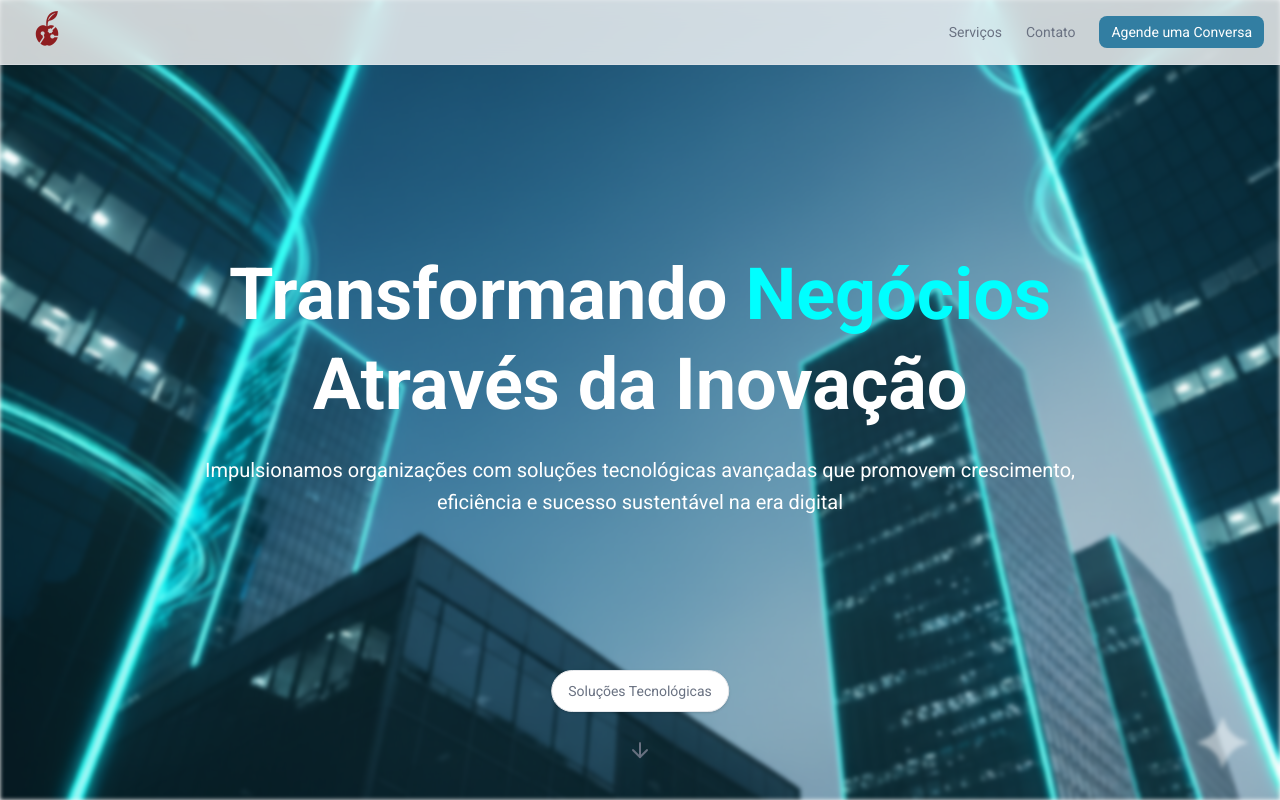
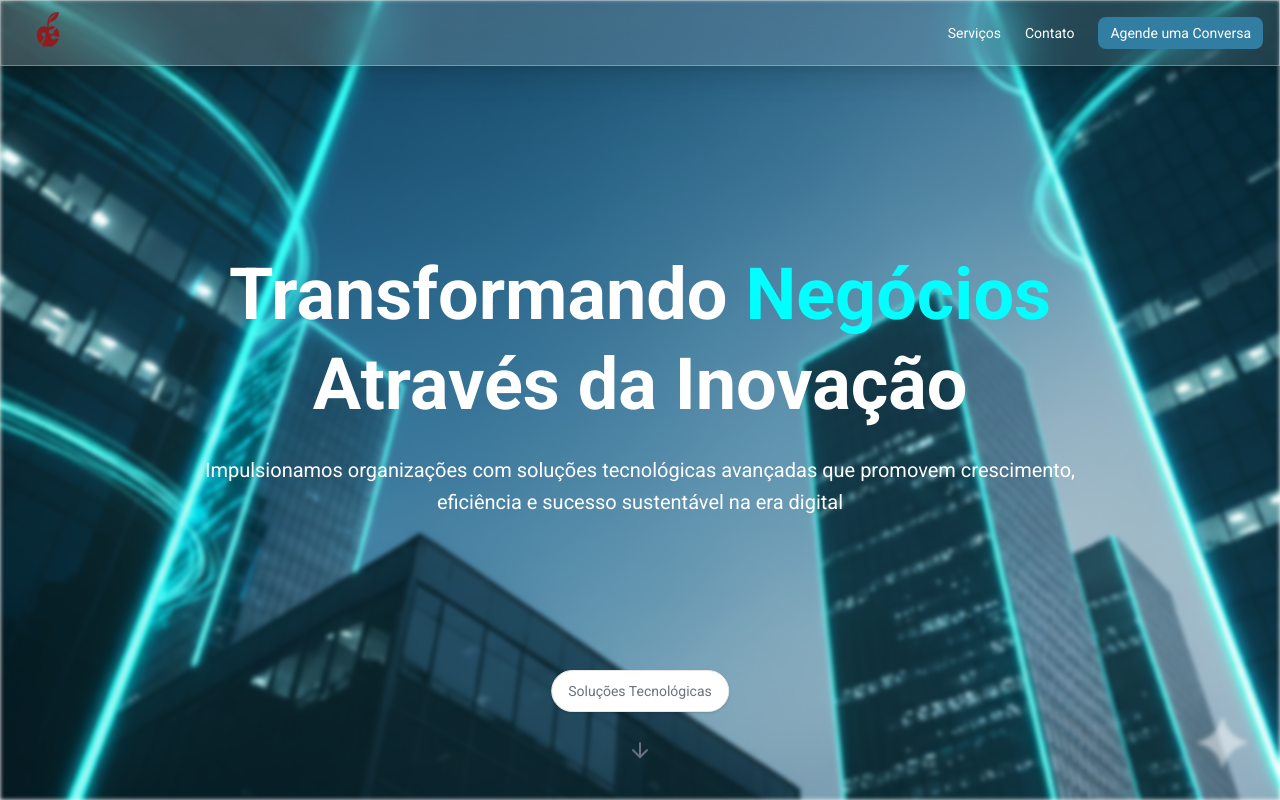
Before and after one commit to Cerasos/cerasos-frontend, a Next.js app: page / in a window 1280 px wide. Shown: the top 800 px of the page. Built offline with nearby package versions, Linux system fonts and the light colour scheme.

Commit message:
style: Add glassmorphism to header

```diff
--- a/src/components/header/index.tsx
+++ b/src/components/header/index.tsx
@@ -6,7 +6,7 @@ import LogoMin from "@/assets/logos/logo-min.png";
 
 const Header = () => {
   return (
-    <header className="fixed top-0 left-0 right-0 z-50 border-b border-border/40 bg-background/80 backdrop-blur-md">
+    <header className="fixed top-0 left-0 right-0 z-50 bg-gradient-to-r from-white/20 to-white/10 backdrop-blur-xl border border-white/30 shadow-xl">
       <div className="mx-auto flex h-16 max-w-7xl items-center justify-between px-4 ">
         <div className="flex items-center gap-0 ">
           <div className="flex h-16 w-16 items-center justify-center rounded-lg bg-transparent pt-2">
@@ -15,10 +15,10 @@ const Header = () => {
         </div>
 
         <nav className="hidden items-center gap-6 md:flex">
-          <button className="text-sm font-medium text-muted-foreground transition-colors hover:text-foreground cursor-pointer">
+          <button className="text-sm font-medium text-white transition-colors hover:text-foreground cursor-pointer">
             Serviços
           </button>
-          <button className="text-sm font-medium text-muted-foreground transition-colors hover:text-foreground cursor-pointer">
+          <button className="text-sm font-medium text-white transition-colors hover:text-foreground cursor-pointer">
             Contato
           </button>
           <Button size="sm">Agende uma Conversa</Button>
```
